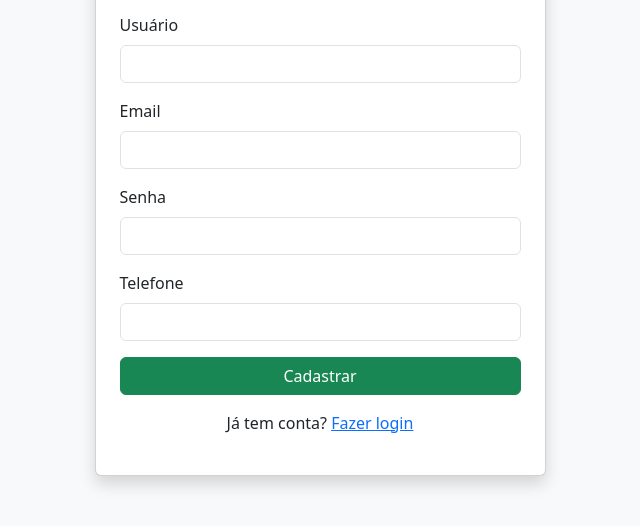
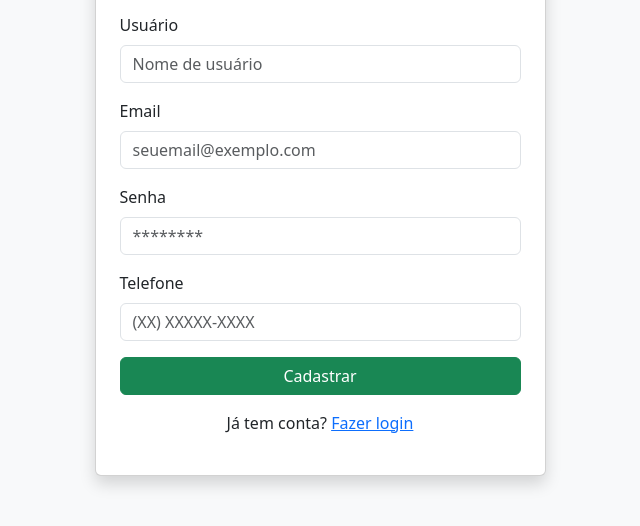
Before and after one commit to ZiulDario/Atividades, a website: page Desafio-TCI1/public/cadastro.html in a window 1280 px wide. Shown: the part 110-636 px from the top of the page, without its empty margins (320-960 px from the left). Drawn offline with nearby package versions, Linux system fonts and the light colour scheme.

Commit message:
cadastro html

```diff
--- a/Desafio-TCI1/public/cadastro.html
+++ b/Desafio-TCI1/public/cadastro.html
@@ -15,19 +15,19 @@
         <form action="/register" method="POST">
           <div class="mb-3">
             <label class="form-label">Usuário</label>
-            <input type="text" name="username" class="form-control" required>
+            <input type="text" name="username" class="form-control" placeholder="Nome de usuário">
           </div>
           <div class="mb-3">
             <label class="form-label">Email</label>
-            <input type="text" name="email" class="form-control" required>
+            <input type="text" name="email" class="form-control" placeholder="seuemail@exemplo.com">
             </div>
           <div class="mb-3">
             <label class="form-label">Senha</label>
-            <input type="password" name="password" class="form-control" required>
+            <input type="password" name="password" class="form-control" placeholder="********">
           </div>
           <div class="mb-3">
             <label class="form-label">Telefone</label>
-            <input type="text" name="telefone" class="form-control" required>
+            <input type="text" name="telefone" class="form-control" placeholder="(XX) XXXXX-XXXX">
           </div>
           <button type="submit" class="btn btn-success w-100">Cadastrar</button>
         </form>
```
